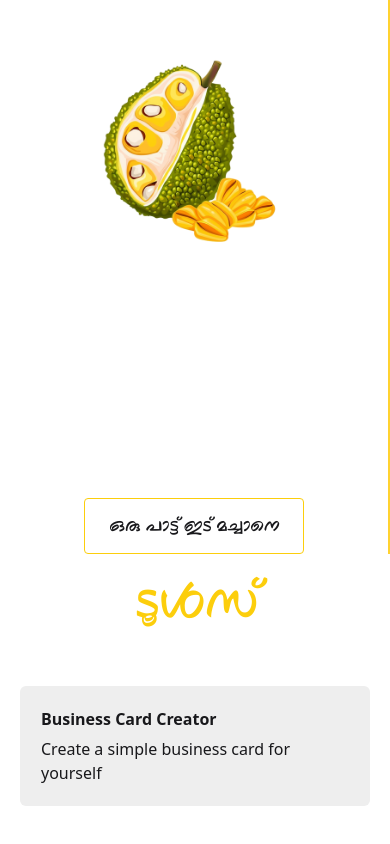
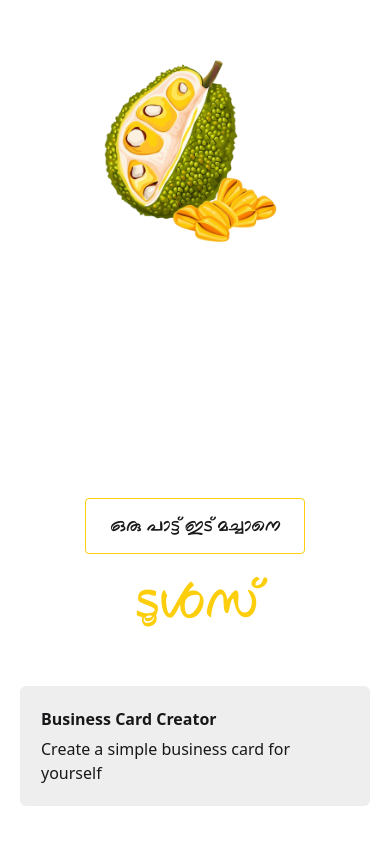
Before and after one commit to vachan-maker/chakka-site, a Next.js app: page /explore in a window 390 px wide. Shown: the top 844 px of the page. Built offline with nearby package versions, Linux system fonts and the light colour scheme; some icons are missing.

Commit message:
Show border only on tablets and laptops

```diff
--- a/src/app/explore/page.jsx
+++ b/src/app/explore/page.jsx
@@ -64,7 +64,7 @@ export default function Services() {
     return (
         <>
             <div className="flex flex-col md:flex-row min-h-dvh justify-around">
-                <div className="flex flex-col items-center gap-20 border-amber-300 border-r-2">
+                <div className="flex flex-col items-center gap-20 md:border-amber-300 md:border-r-2">
                     <Link href='/'>
                         <Image
                             src={playing ? `/chakka-mascot.png` : chakka}
```
